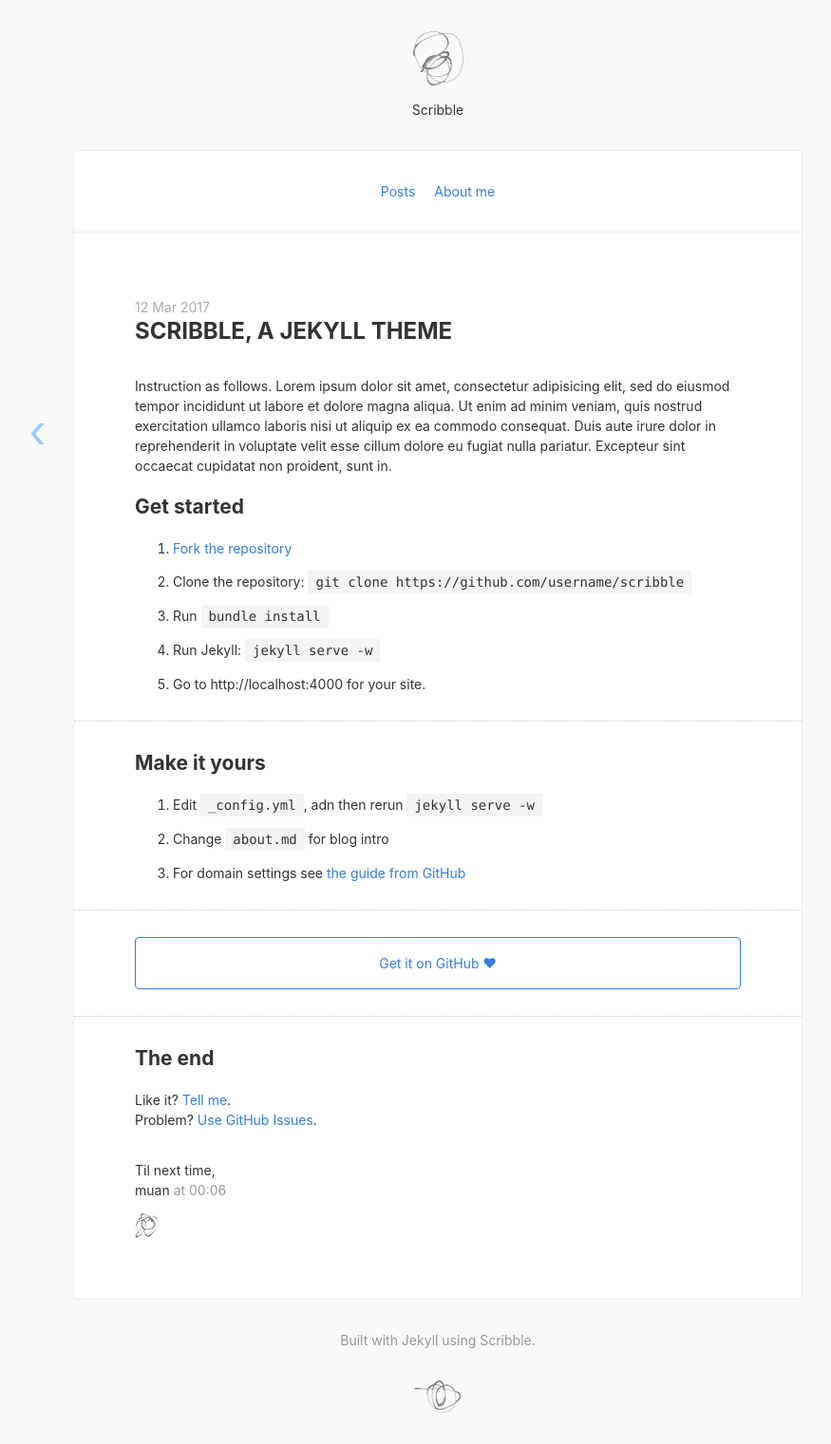
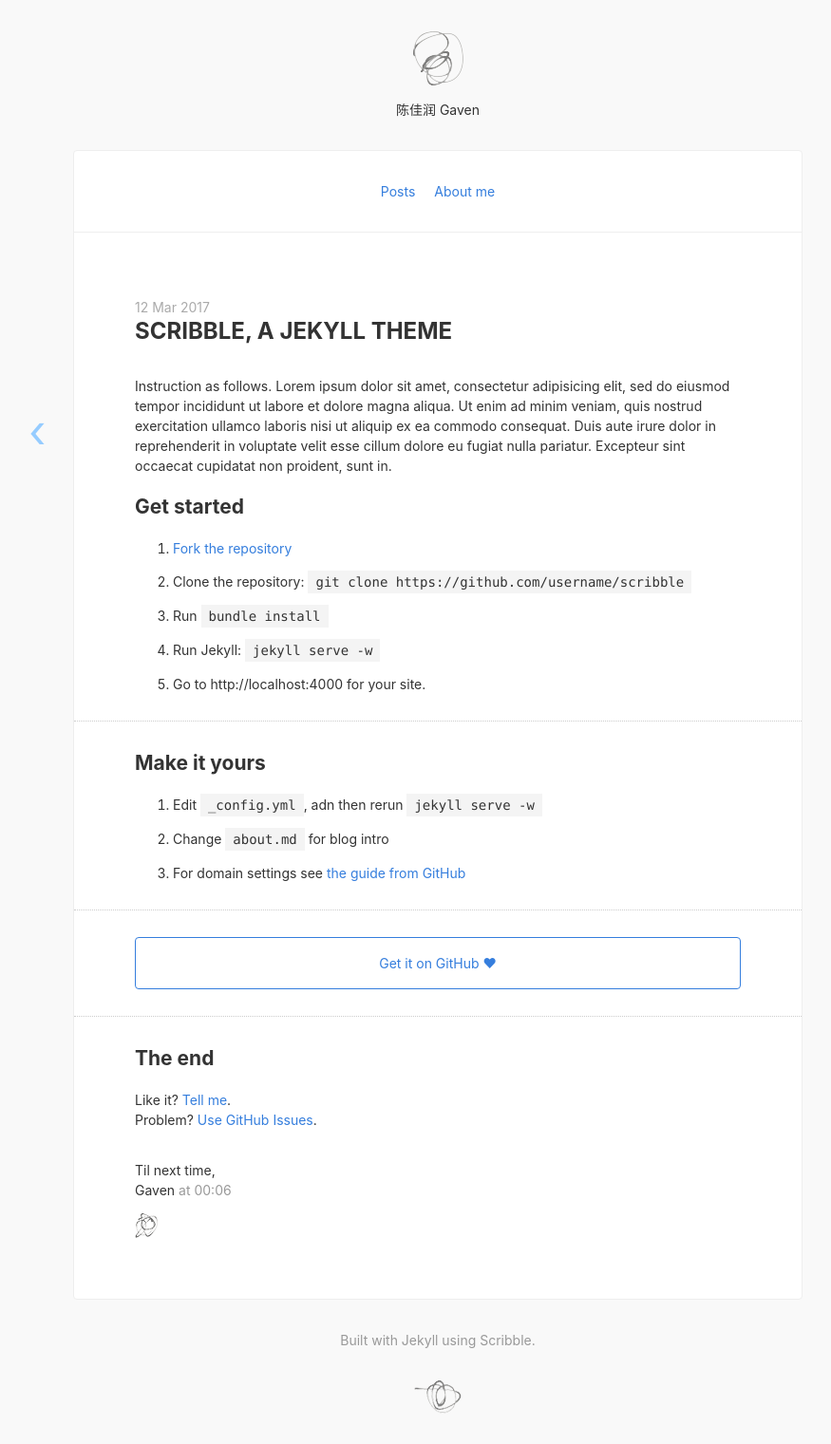
Before and after one commit to PotatoChan/gaven.github.io, a Jekyll site: the page built from _posts/2017-03-12-scribble-the-jekyll-theme.md, in a window 1280 px wide. Shown: the whole page at 95% size, without its empty margins (179-1054 px from the left). Built offline with Jekyll 4.4.1, drawn with Linux system fonts in a browser that asks for light colours; nearby versions of some CDN libraries.

Commit message:
no message

```diff
--- a/_config.yml
+++ b/_config.yml
@@ -1,8 +1,8 @@
 # ----------- CONFIGURABLE START -----------
-title:            "Scribble"
-description:      "Such theme, very cool."
-url:              http://scribble.muan.co # Site url, without a slash at the end.
-signoff:          "muan" # Your name
+title:            "陈佳润 Gaven"
+description:      "草木有本心，何须美人折？"
+url:              http://potatochan.github.io # Site url, without a slash at the end.
+signoff:          "Gaven" # Your name
 facebook_appid:   # APP ID for like button, remove from /_includes/share.html if unwanted.
 google_analytics: # Set tracking, remove from /javascripts/basic.js if unwanted.
 share:            false # Turn on twitter and facebook share buttons
```
